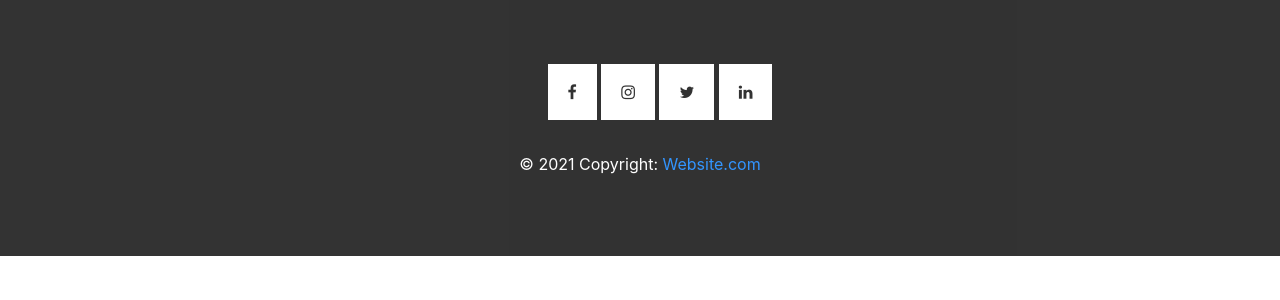
After one commit to preetikrish19/codher_2021, a PHP site: page /customer/footer.php in a window 1280 px wide. The commit adds this page. Shown: the top 300 px of the page. Run offline with PHP 8.4, Linux system fonts and the light colour scheme.

Commit message:
db footer

```diff
--- /dev/null
+++ b/customer/footer.php
@@ -0,0 +1,53 @@
+<link rel="stylesheet" href="https://maxcdn.bootstrapcdn.com/bootstrap/4.5.2/css/bootstrap.min.css">
+<link rel="stylesheet" href="https://cdnjs.cloudflare.com/ajax/libs/font-awesome/4.7.0/css/font-awesome.min.css">
+
+<style media="screen">
+.social{
+  text-align: center;
+}
+.dabba{
+
+  background-color: black;
+  padding: 5%;
+  color: white;
+  opacity: 0.8;
+  text-align: center;
+}
+h1, h4{
+  text-align: center;
+  color: white;
+}
+
+ul li{
+  display: inline;
+}
+.fa{
+  padding: 20px;
+}
+.fa {
+  background: white;
+  color: black;
+}
+</style>
+<footer class="footer" id="footer">
+
+  <!-- Footer Elements -->
+  <div class="dabba">
+    <!-- Social buttons -->
+  <ul>
+  <li><a href= '#' class="fa fa-facebook"></a></li>
+  <li><a href="#" class="fa fa-instagram"></a></li>
+  <li><a href="#" class="fa fa-twitter"></a></li>
+  <li><a href="#" class="fa fa-linkedin"></a></li>
+  </ul>
+
+  <div class="footer-copyright text-center py-3">© 2021 Copyright:
+    <a href="#"> Website.com</a>
+  </div>
+  <!-- Footer Elements -->
+</div>
+  <!-- Copyright -->
+
+  <!-- Copyright -->
+
+</footer>
```
Also changed, not shown: customer/db.php (added, +15 -0 lines), index.php (+0 -24 lines), 2 other files.
